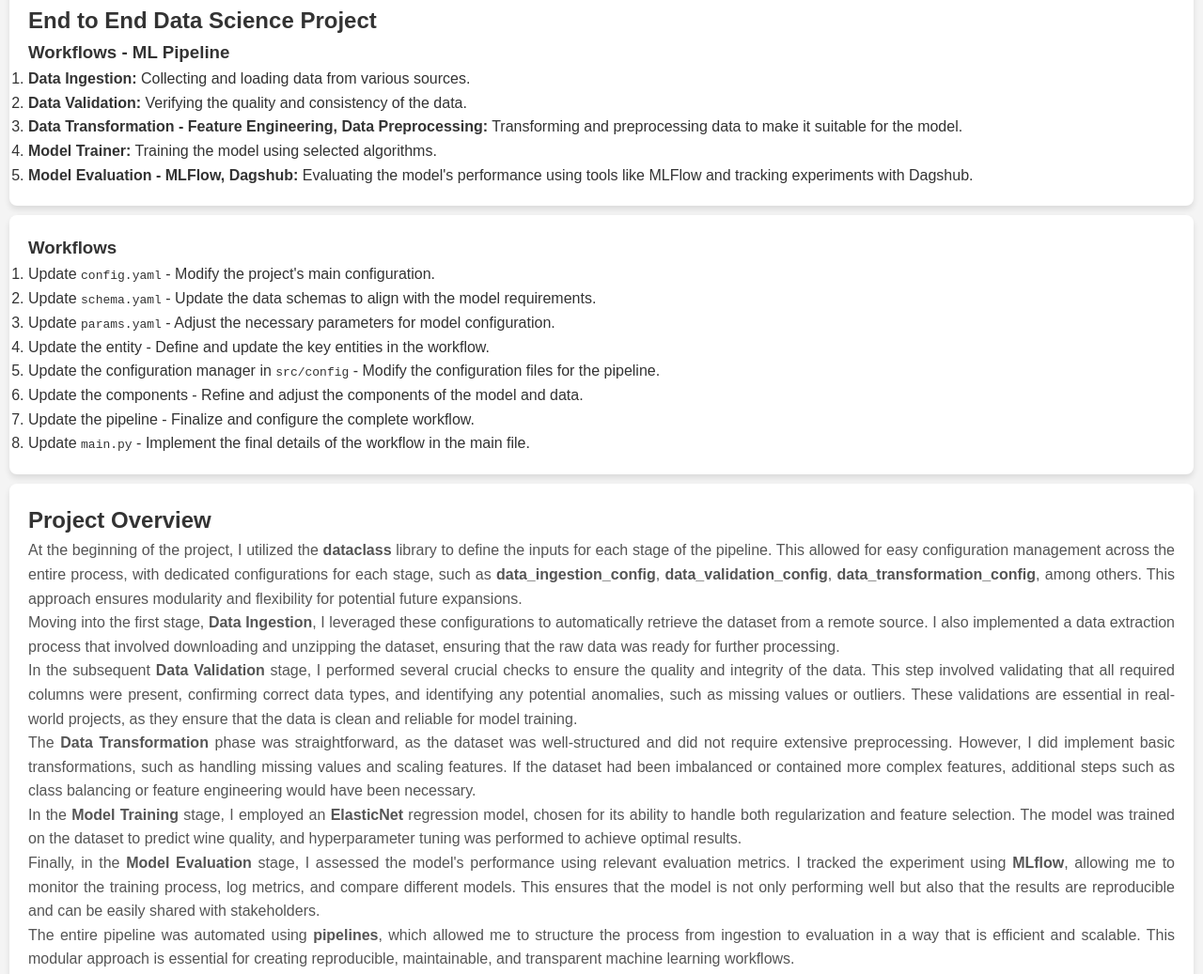
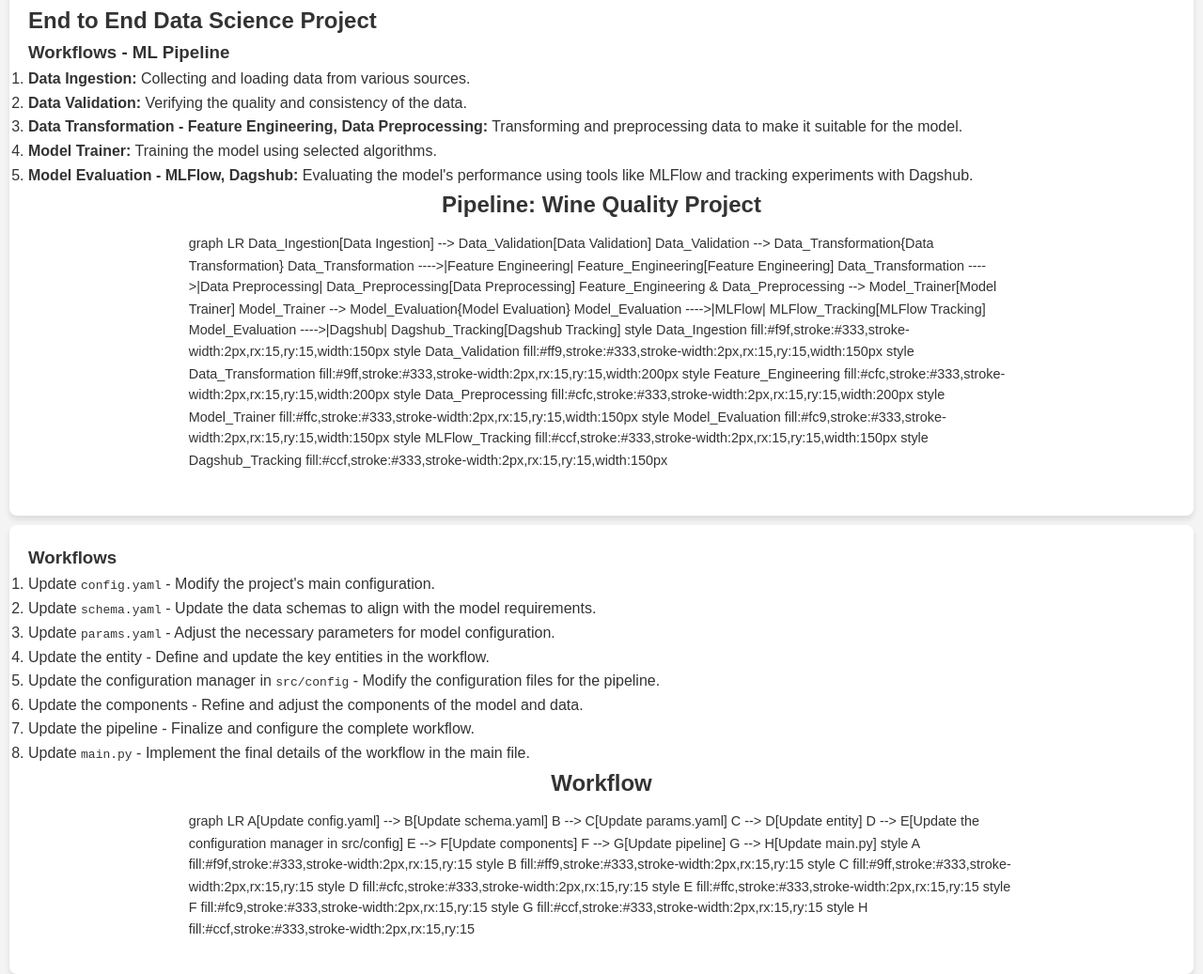
Before and after one commit to SebLevican/portfolio, a plain HTML site: page projects/wine-quality/index.html in a window 1280 px wide. Shown: the part 1595-2632 px from the top of the page at 94% size. Drawn offline with Linux system fonts and the light colour scheme; a script that the page names is missing.

Commit message:
graph added

```diff
--- a/projects/wine-quality/index.html
+++ b/projects/wine-quality/index.html
@@ -5,6 +5,17 @@
     <meta name="viewport" content="width=device-width, initial-scale=1.0">
     <title>Wine Quality Analysis</title>
     <link rel="stylesheet" href="../../assets/css/styles.css">
+    <script src="https://cdn.jsdelivr.net/npm/mermaid/dist/mermaid.min.js"></script>
+    <script>
+        mermaid.initialize({
+        startOnLoad: true,
+        theme: "forest",
+        flowchart: {
+            curve: "basis",
+            diagramPadding: 15,
+        }
+    });
+    </script>
 </head>
 <body>
     <header>
@@ -130,6 +141,29 @@
             <li><strong>Model Trainer:</strong> Training the model using selected algorithms.</li>
             <li><strong>Model Evaluation - MLFlow, Dagshub:</strong> Evaluating the model's performance using tools like MLFlow and tracking experiments with Dagshub.</li>
         </ol>
+        <h2 style="text-align: center; font-family: Arial, sans-serif; margin-bottom: 10px;">Pipeline: Wine Quality Project</h2>
+        <div class="mermaid" style="width: 80%; margin: auto; transform: scale(0.9); transform-origin: top center;">
+        graph LR
+            Data_Ingestion[Data Ingestion] --> Data_Validation[Data Validation]
+            Data_Validation --> Data_Transformation{Data Transformation}
+            Data_Transformation ---->|Feature Engineering| Feature_Engineering[Feature Engineering]
+            Data_Transformation ---->|Data Preprocessing| Data_Preprocessing[Data Preprocessing]
+            Feature_Engineering & Data_Preprocessing --> Model_Trainer[Model Trainer]
+            Model_Trainer --> Model_Evaluation{Model Evaluation}
+            Model_Evaluation ---->|MLFlow| MLFlow_Tracking[MLFlow Tracking]
+            Model_Evaluation ---->|Dagshub| Dagshub_Tracking[Dagshub Tracking]
+
+            style Data_Ingestion fill:#f9f,stroke:#333,stroke-width:2px,rx:15,ry:15,width:150px
+            style Data_Validation fill:#ff9,stroke:#333,stroke-width:2px,rx:15,ry:15,width:150px
+            style Data_Transformation fill:#9ff,stroke:#333,stroke-width:2px,rx:15,ry:15,width:200px
+            style Feature_Engineering fill:#cfc,stroke:#333,stroke-width:2px,rx:15,ry:15,width:200px
+            style Data_Preprocessing fill:#cfc,stroke:#333,stroke-width:2px,rx:15,ry:15,width:200px
+            style Model_Trainer fill:#ffc,stroke:#333,stroke-width:2px,rx:15,ry:15,width:150px
+            style Model_Evaluation fill:#fc9,stroke:#333,stroke-width:2px,rx:15,ry:15,width:150px
+            style MLFlow_Tracking fill:#ccf,stroke:#333,stroke-width:2px,rx:15,ry:15,width:150px
+            style Dagshub_Tracking fill:#ccf,stroke:#333,stroke-width:2px,rx:15,ry:15,width:150px
+        </div>
+
     </section>
     <section>
         <h3>Workflows</h3>
@@ -143,6 +177,29 @@
             <li>Update the pipeline - Finalize and configure the complete workflow.</li>
             <li>Update <code>main.py</code> - Implement the final details of the workflow in the main file.</li>
         </ol>
+        <h2 style="text-align: center; font-family: Arial, sans-serif; margin-bottom: 10px;">Workflow</h2>
+        <div class="mermaid" style="width: 80%; margin: auto; transform: scale(0.9); transform-origin: top center;">
+            graph LR
+                A[Update config.yaml] --> B[Update schema.yaml]
+                B --> C[Update params.yaml]
+                C --> D[Update entity]
+                D --> E[Update the configuration manager in src/config]
+                E --> F[Update components]
+                F --> G[Update pipeline]
+                G --> H[Update main.py]
+
+                style A fill:#f9f,stroke:#333,stroke-width:2px,rx:15,ry:15
+                style B fill:#ff9,stroke:#333,stroke-width:2px,rx:15,ry:15
+                style C fill:#9ff,stroke:#333,stroke-width:2px,rx:15,ry:15
+                style D fill:#cfc,stroke:#333,stroke-width:2px,rx:15,ry:15
+                style E fill:#ffc,stroke:#333,stroke-width:2px,rx:15,ry:15
+                style F fill:#fc9,stroke:#333,stroke-width:2px,rx:15,ry:15
+                style G fill:#ccf,stroke:#333,stroke-width:2px,rx:15,ry:15
+                style H fill:#ccf,stroke:#333,stroke-width:2px,rx:15,ry:15
+
+
+
+        </div>
     </section>
     <section>
     <h2>Project Overview</h2>
```
